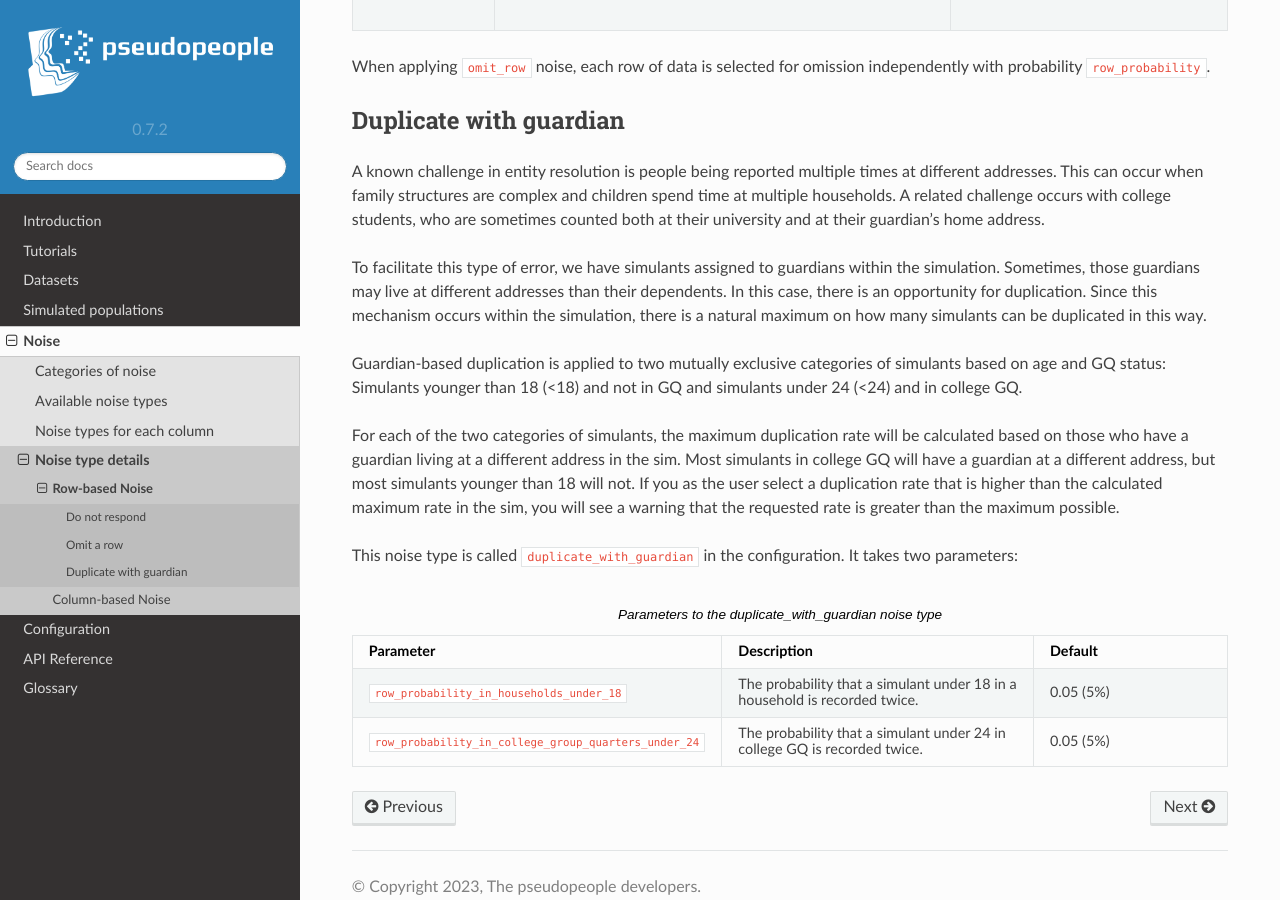
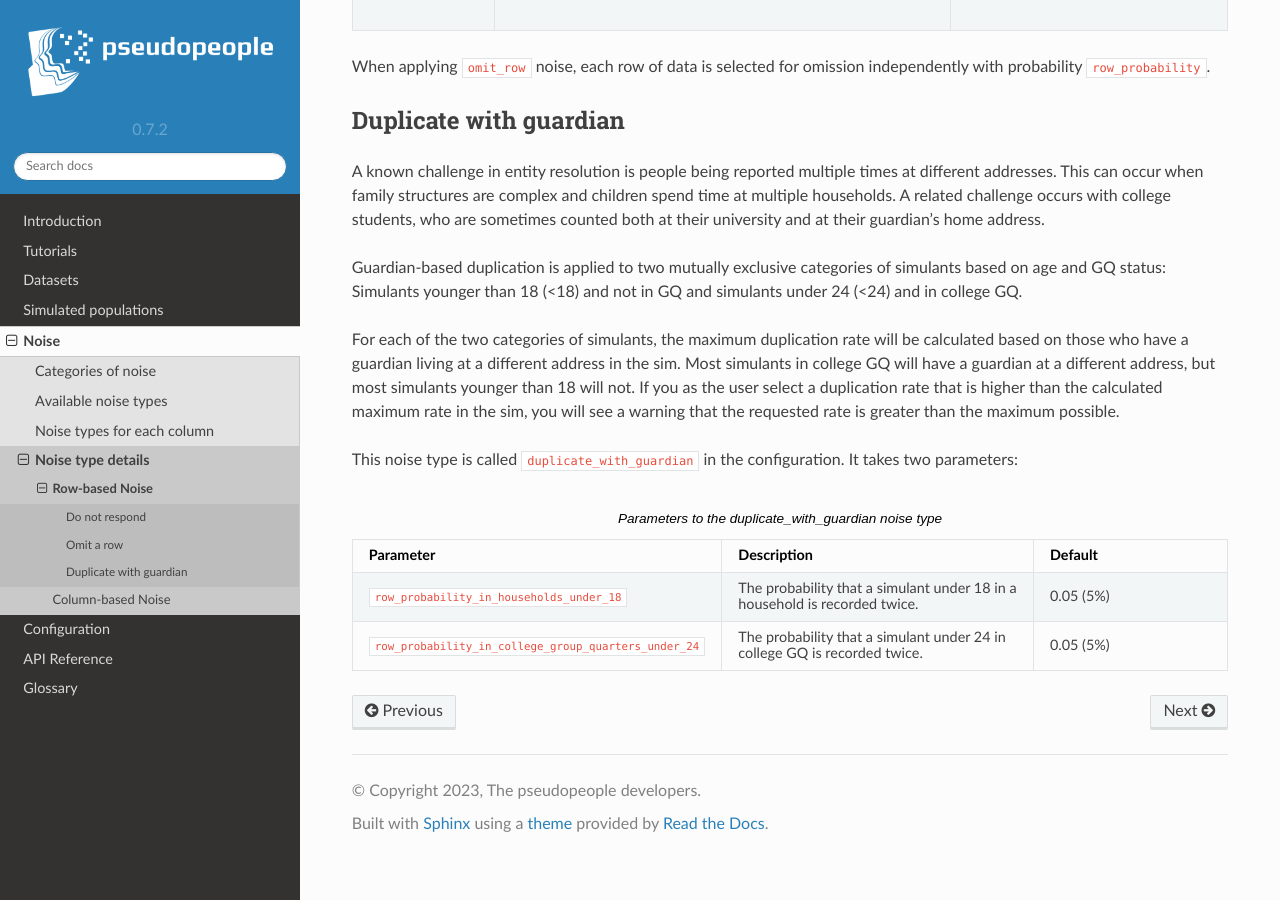
Before and after one commit to ihmeuw/pseudopeople, a Sphinx documentation site: the page built from docs/source/noise/row_noise.rst, in a window 1280 px wide and 900 px high, scrolled down 1604 px. Built offline with Sphinx 7.4.7 and the Read the Docs theme 2.0.0, drawn with Linux system fonts in a browser that asks for light colours.

Commit message:
Remove paragraph target to engineers
Co-authored-by: Nathaniel Blair-Stahn <ndbs@uw.edu>

```diff
--- a/docs/source/noise/row_noise.rst
+++ b/docs/source/noise/row_noise.rst
@@ -99,12 +99,6 @@ complex and children spend time at multiple households. A related
 challenge occurs with college students, who are sometimes counted both at their
 university and at their guardian’s home address.
 
-To facilitate this type of error, we have simulants assigned to guardians
-within the simulation. Sometimes, those guardians may live at
-different addresses than their dependents. In this case, there is an
-opportunity for duplication. Since this mechanism occurs within the
-simulation, there is a natural maximum on how many simulants can be duplicated
-in this way.
 
 Guardian-based duplication is applied to two mutually exclusive categories of
 simulants based on age and GQ status: Simulants younger than 18 (<18) and not
```
